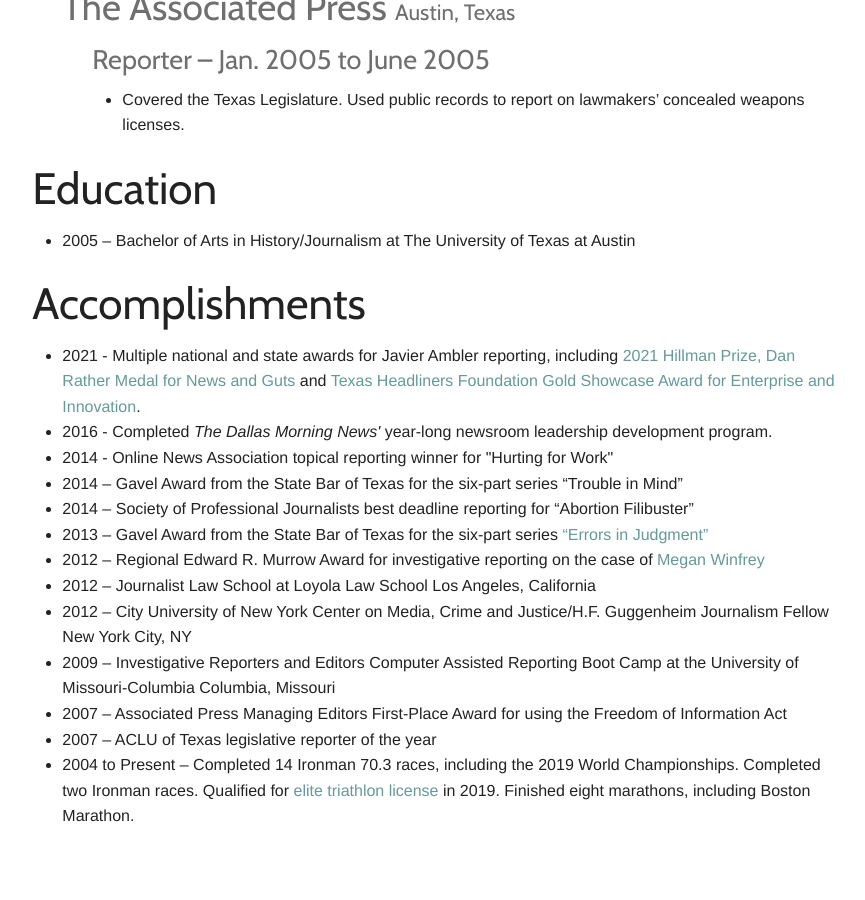
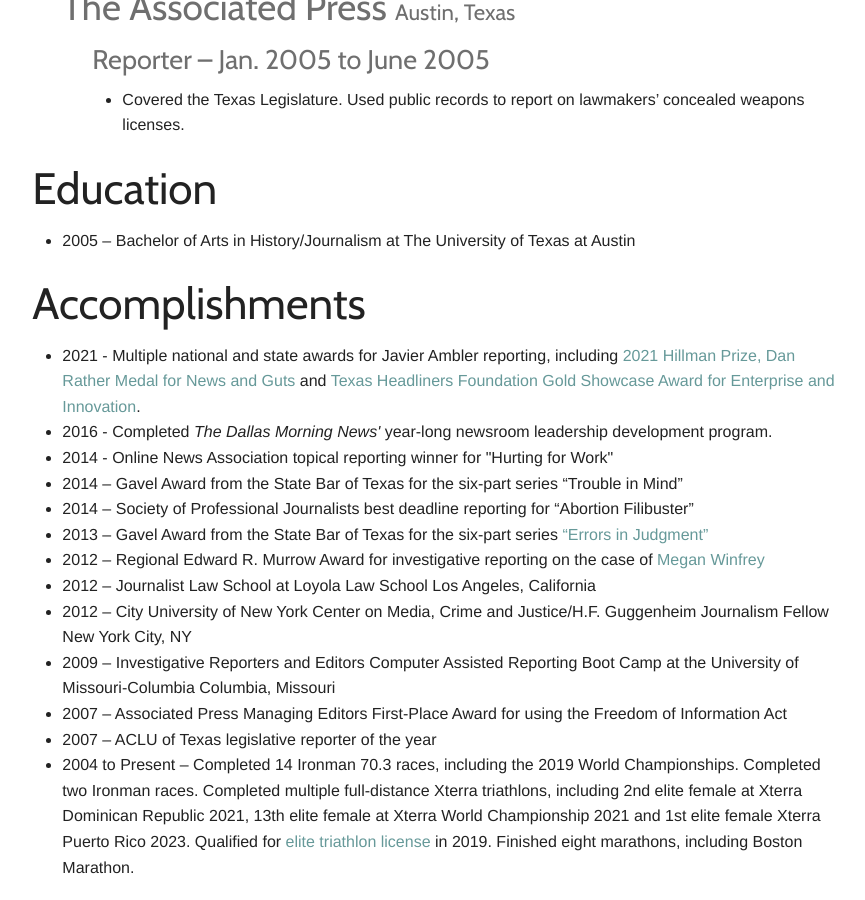
Before and after one commit to BrandiGrissom/resume, a Jekyll site: the page built from index.html, in a window 1280 px wide and 900 px high, scrolled down 2654 px. Shown: the whole window, without its empty margins (206-1071 px from the left). Built offline with Jekyll 4.4.1, drawn with Linux system fonts in a browser that asks for light colours; before the commit the page ends 3503 px from its top, so only the background shows below that.

Commit message:
Update index.html
Added Xterras to racing info

```diff
--- a/index.html
+++ b/index.html
@@ -215,7 +215,7 @@
         2007 – ACLU of Texas legislative reporter of the year
       </li>
       <li>
-        2004 to Present – Completed 14 Ironman 70.3 races, including the 2019 World Championships. Completed two Ironman races. Qualified for <a href="https://www.brandiswicegood.com/blog/2019/12/1/b9ah34j1x2gey2c5189bx7mt8q0j0i">elite triathlon license</a> in 2019. Finished eight marathons, including Boston Marathon.
+        2004 to Present – Completed 14 Ironman 70.3 races, including the 2019 World Championships. Completed two Ironman races. Completed multiple full-distance Xterra triathlons, including 2nd elite female at Xterra Dominican Republic 2021, 13th elite female at Xterra World Championship 2021 and 1st elite female Xterra Puerto Rico 2023. Qualified for <a href="https://www.brandiswicegood.com/blog/2019/12/1/b9ah34j1x2gey2c5189bx7mt8q0j0i">elite triathlon license</a> in 2019. Finished eight marathons, including Boston Marathon.
       </li>
     </ul>
   </section>
```
